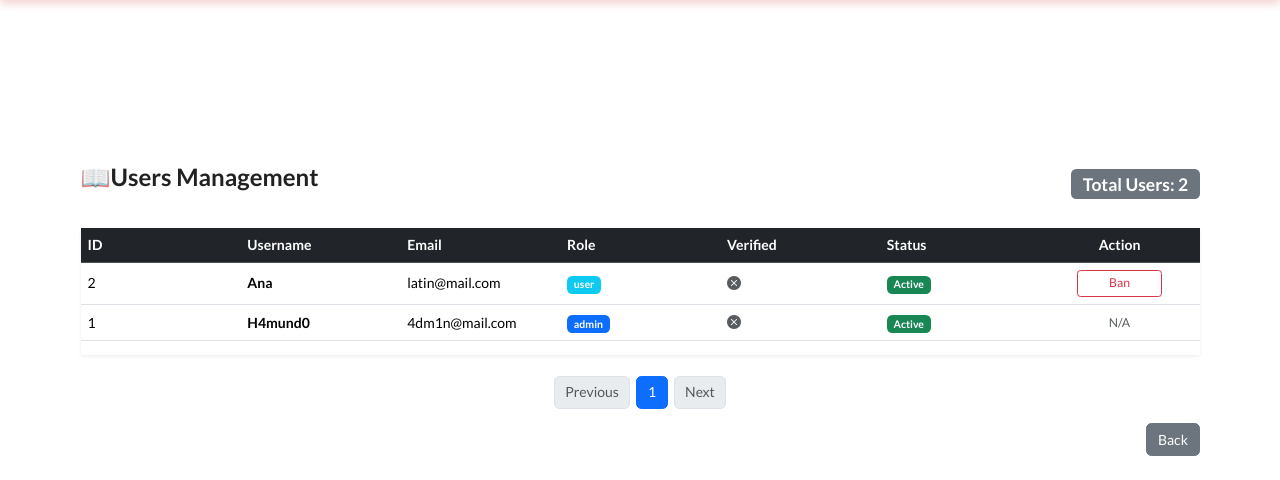
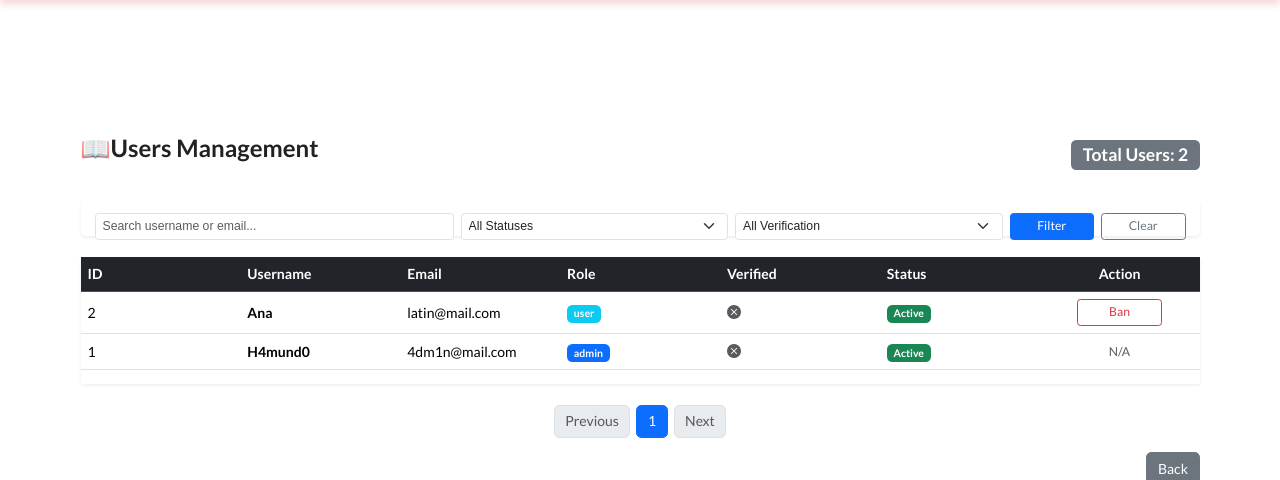
Before and after one commit to Ha-Mundo/Blood-Connect, a Flask app: page /all_users_db in a window 1280 px wide. Shown: the part 126-606 px from the top of the page. Run offline with Flask 3, Linux system fonts and the light colour scheme; a user stored in the database is signed in; some libraries are stand-ins or nearby versions.

Commit message:
feat: add minimalist search and filtering bar

```diff
--- a/templates/users_db.html
+++ b/templates/users_db.html
@@ -5,6 +5,40 @@
         <h2>📖Users Management</h2>
         <span class="badge bg-secondary fs-5">Total Users: {{ all_users_counter }}</span>
     </div>
+
+    <div class="card mb-4 border-0 shadow-sm">
+    <div class="card-body p-3">
+        <form method="GET" action="{{ url_for('all_users_db') }}" class="row g-2 align-items-center">
+
+            <div class="col-md-4">
+                <input type="text" name="search" class="form-control form-control-sm"
+                       placeholder="Search username or email..." value="{{ request.args.get('search', '') }}">
+            </div>
+
+            <div class="col-md-3">
+                <select name="status" class="form-select form-select-sm">
+                    <option value="">All Statuses</option>
+                    <option value="active" {{ 'selected' if request.args.get('status') == 'active' }}>Active Only</option>
+                    <option value="banned" {{ 'selected' if request.args.get('status') == 'banned' }}>Banned Only</option>
+                </select>
+            </div>
+
+            <div class="col-md-3">
+                <select name="verified" class="form-select form-select-sm">
+                    <option value="">All Verification</option>
+                    <option value="1" {{ 'selected' if request.args.get('verified') == '1' }}>Verified Only</option>
+                    <option value="0" {{ 'selected' if request.args.get('verified') == '0' }}>Not Verified</option>
+                </select>
+            </div>
+
+            <div class="col-md-2 d-flex gap-2">
+                <button type="submit" class="btn btn-sm btn-primary w-100">Filter</button>
+                <a href="{{ url_for('all_users_db') }}" class="btn btn-sm btn-outline-secondary w-100">Clear</a>
+            </div>
+
+        </form>
+    </div>
+</div>
 
     <div class="table-responsive shadow-sm">
         <table class="table fixed-table table-hover align-middle bg-white">
```
